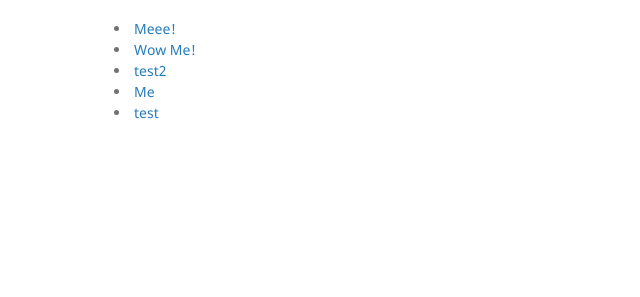
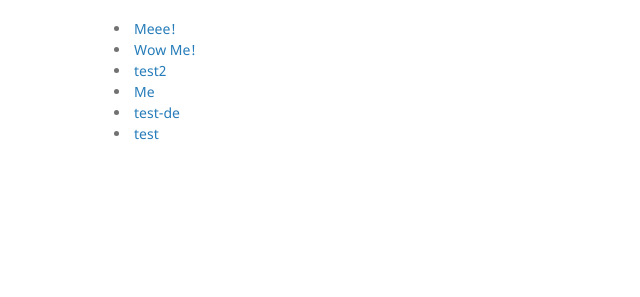
Before and after one commit to transresult/2504-chat-bot-source, a Jekyll site: the page built from docs/de/test-de.md, in a window 1280 px wide. Shown: the part 422-719 px from the top of the page, without its empty margins (96-736 px from the left). Built offline with Jekyll 4.4.1, drawn with Linux system fonts in a browser that asks for light colours; our own code applies the rules of GitHub Pages for plain Markdown files.

Commit message:
Update test-de.md

```diff
--- a/docs/de/test-de.md
+++ b/docs/de/test-de.md
@@ -1 +1,7 @@
+---
+layout: default
+title: test-de
+rank: 3
+---
+
 #test de
```
